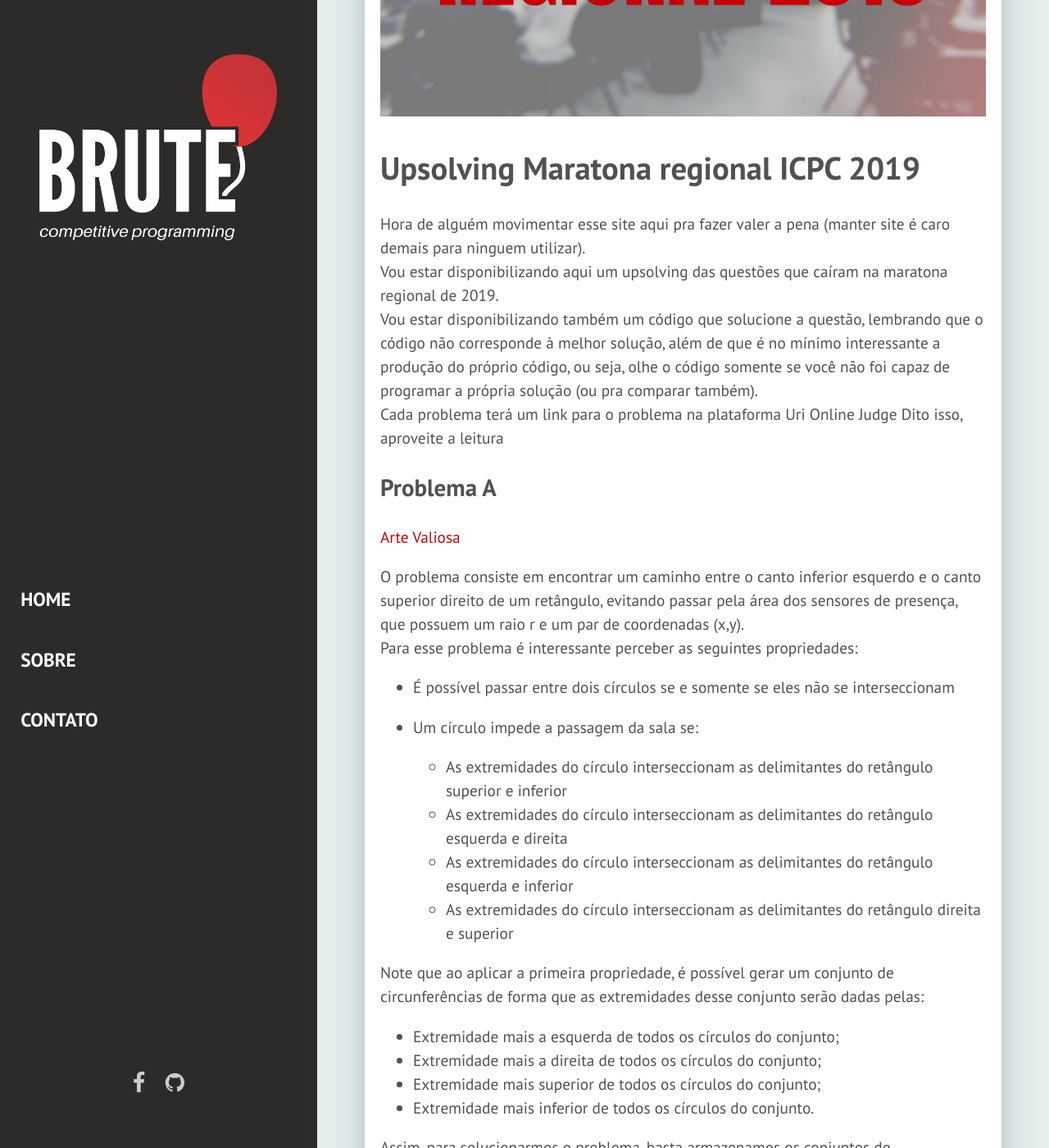
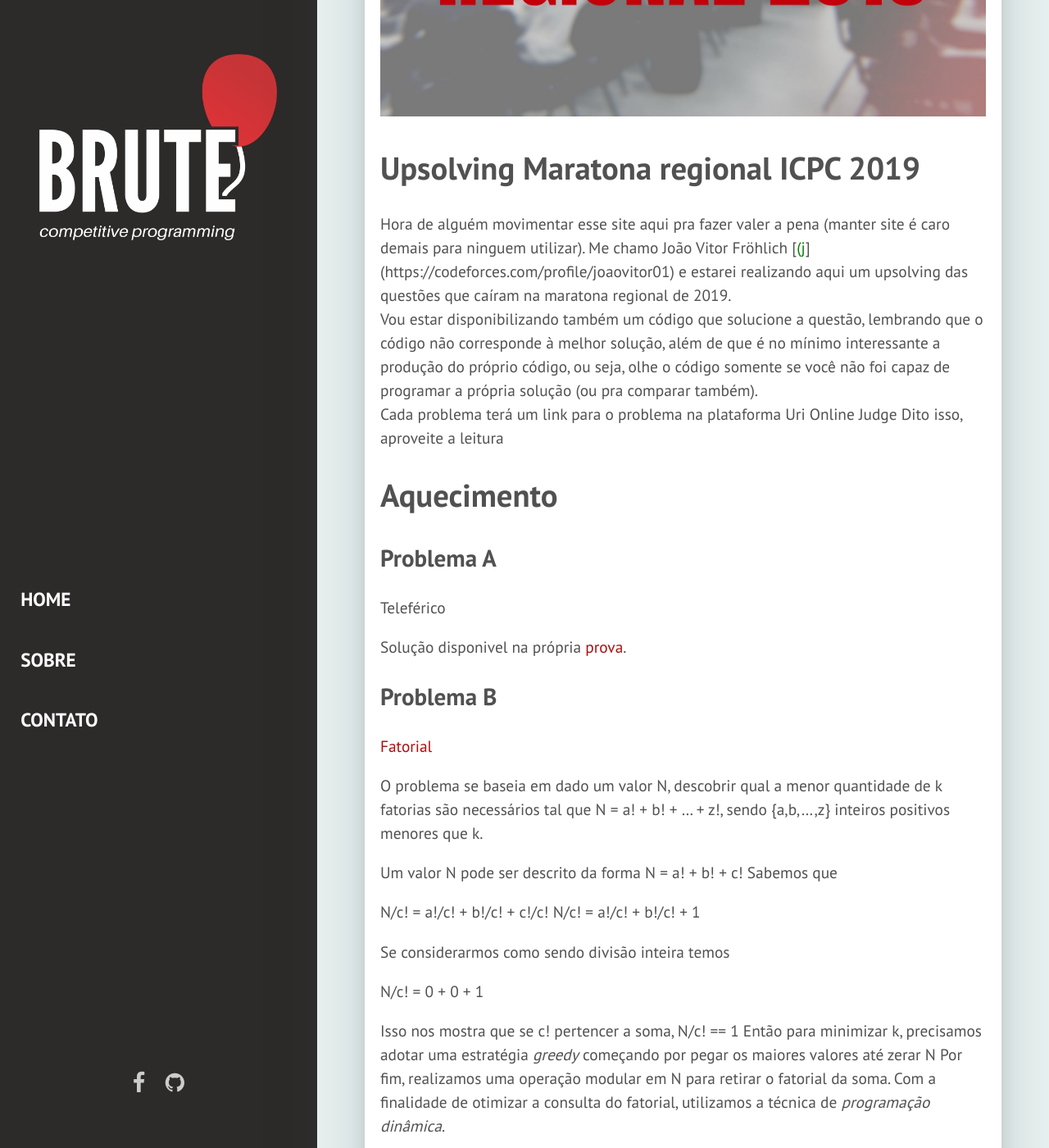
Before and after one commit to BRUTEUdesc/bruteudesc.github.io, a Jekyll site: the page built from _posts/2019-09-27-upsolving_regional_2019.markdown, in a window 1280 px wide and 1400 px high, scrolled down 577 px. Shown: the whole window at 82% size. Built offline with Jekyll 4.4.1, drawn with Linux system fonts in a browser that asks for light colours; some web fonts are replaced; some of the changed text lies outside the part shown.

Commit message:
Update upsolving

````diff
--- a/_posts/2019-09-27-upsolving_regional_2019.markdown
+++ b/_posts/2019-09-27-upsolving_regional_2019.markdown
@@ -9,12 +9,89 @@ description: Resolvendo probleminhas
 # Upsolving Maratona regional ICPC 2019
 
 Hora de alguém movimentar esse site aqui pra fazer valer a pena (manter site é caro demais para ninguem utilizar).
-Vou estar disponibilizando aqui um upsolving das questões que caíram na maratona regional de 2019.
-Vou estar disponibilizando também um código que solucione a questão, lembrando que o código não corresponde à melhor solução,
- além de que é no mínimo interessante a produção do próprio código, ou seja, olhe o código somente se você não foi capaz de
+Me chamo João Vitor Fröhlich [<span style="color:green">(j</span>] (https://codeforces.com/profile/joaovitor01) e estarei realizando aqui um upsolving das questões que caíram na maratona regional de 2019.
+Vou estar disponibilizando também um código que solucione a questão, lembrando que o código não corresponde à melhor solução, além de que é no mínimo interessante a produção do próprio código, ou seja, olhe o código somente se você não foi capaz de
 programar a própria solução (ou pra comparar também).
 Cada problema terá um link para o problema na plataforma Uri Online Judge
 Dito isso, aproveite a leitura
+
+# Aquecimento
+
+## Problema A
+
+Teleférico
+
+Solução disponivel na própria [prova](/docs/aquecimento_2019.pdf).
+
+## Problema B
+
+[Fatorial](https://www.urionlinejudge.com.br/judge/pt/problems/view/1936)
+
+O problema se baseia em dado um valor N, descobrir qual a menor quantidade de k fatorias são necessários tal que N = a! + b! + ... + z!, sendo {a,b,...,z} inteiros positivos menores que k.
+
+Um valor N pode ser descrito da forma N = a! + b! + c!
+Sabemos que
+
+N/c! = a!/c! + b!/c! + c!/c!
+N/c! = a!/c! + b!/c! + 1
+
+Se considerarmos como sendo divisão inteira temos
+
+N/c! = 0 + 0 + 1
+
+Isso nos mostra que se c! pertencer a soma, N/c! == 1
+Então para minimizar k, precisamos adotar uma estratégia *greedy* começando por pegar os maiores valores até zerar N
+Por fim, realizamos uma operação modular em N para retirar o fatorial da soma.
+Com a finalidade de otimizar a consulta do fatorial, utilizamos a técnica de *programação dinâmica*.
+
+### Solução em Python3
+<details>
+
+
+```python
+def fats(x):
+    ans = 1
+    for i in range(2,x+1):
+        ans *= i
+    return ans
+
+fat = [fats(i) for i in range(1,10)]
+
+n = int(input())
+ans = 0
+
+for i in range(8,-1,-1):
+    ans += n//fat[i]
+    n %= fat[i]
+
+print(ans)
+```
+</details>
+
+## Problema C
+
+[Nota Esquecida](/docs/aquecimento_2019.pdf)
+
+Este problema consiste em descobrir B tal que M = (A+B) / 2
+Sabemos M e A, então isolando B obtemos
+
+B = M*2 - A
+
+### Solução em Python3
+<details>
+
+
+```python
+A = int(input())
+M = int(input())
+B = M*2 - A
+
+print(B)
+```
+</details>
+
+
+# Prova Principal
 
 ## Problema A
 [Arte Valiosa](https://www.urionlinejudge.com.br/judge/pt/problems/view/2962)
````
Also changed, not shown: _posts/2019-07-16-consulta.markdown (renamed from _posts/2019-07-16-o_grupo.markdown).
